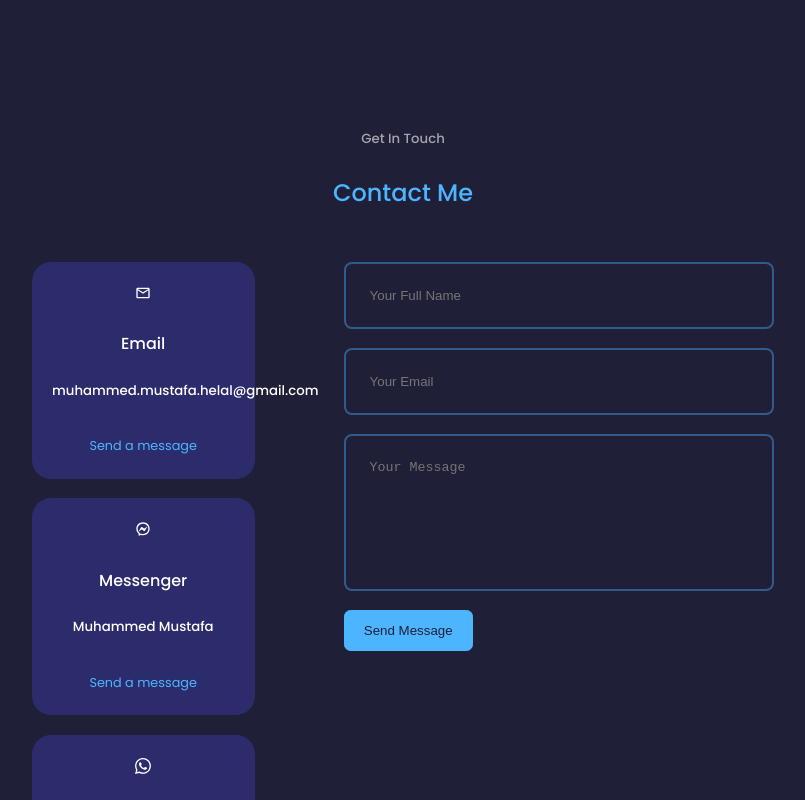
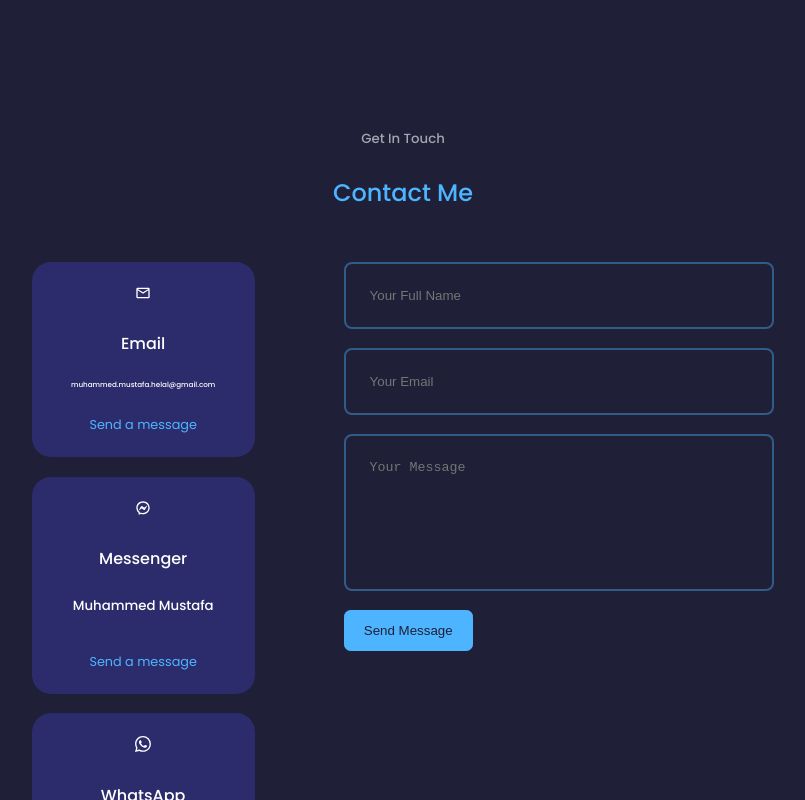
Before and after one commit to muhammed-mustafa-helal/personal-portolio, a Next.js app: page / in a window 1280 px wide. Shown: the top 800 px of the page, without its empty margins (237-1042 px from the left). Built offline with nearby package versions, Linux system fonts and the light colour scheme.

Commit message:
conntected the form with Emailjs service

```diff
--- a/components/Contact/Contact.jsx
+++ b/components/Contact/Contact.jsx
@@ -1,9 +1,26 @@
+import { useRef } from "react";
+import emailjs from "emailjs-com";
+
 import classes from "./Contact.module.css";
 import { MdOutlineEmail } from "react-icons/md";
 import { RiMessengerLine } from "react-icons/ri";
 import { BsWhatsapp } from "react-icons/bs";
 
 const Contact = () => {
+  const form = useRef();
+  const sendEmail = (e) => {
+    e.preventDefault();
+
+    emailjs.sendForm(
+      "service_m7p3k08",
+      "template_ippgtgo",
+      form.current,
+      "12k_NFoMy3VBCiwhb"
+    );
+
+    e.target.reset();
+  };
+
   return (
     <section id="contact">
       <h5>Get In Touch</h5>
@@ -13,7 +30,9 @@ const Contact = () => {
           <article className={classes.contact__option}>
             <MdOutlineEmail className={classes["contanct__option-icon"]} />
             <h4>Email</h4>
-            <h5>muhammed.mustafa.helal@gmail.com</h5>
+            <h5 className={classes["contact__option-email"]}>
+              muhammed.mustafa.helal@gmail.com
+            </h5>
             <a href="mailto:muhammed.mustafa.helal@gmail.com">Send a message</a>
           </article>
           <article className={classes.contact__option}>
@@ -41,7 +60,7 @@ const Contact = () => {
             </a>
           </article>
         </div>
-        <form action="" className={classes.form}>
+        <form ref={form} onSubmit={sendEmail} className={classes.form}>
           <input
             type="text"
             name="name"
--- a/components/Contact/Contact.module.css
+++ b/components/Contact/Contact.module.css
@@ -19,6 +19,10 @@
   text-align: center;
   border: 1px solid transparent;
   transition: var(--transition);
+}
+
+.contact__option-email {
+  font-size: 0.625rem;
 }
 
 .contact__option:hover {
@@ -56,7 +60,11 @@
 }
 
 /* =========== Media Queries (medium devices) ============= */
-
+@media screen and (max-width: 1350px) {
+  .contact__option-email {
+    font-size: 0.45rem;
+  }
+}
 @media screen and (max-width: 1024px) {
   .contact__container {
     grid-template-columns: 1fr;
--- a/package.json
+++ b/package.json
@@ -9,6 +9,7 @@
     "lint": "next lint"
   },
   "dependencies": {
+    "emailjs-com": "^3.2.0",
     "next": "12.1.0",
     "react": "17.0.2",
     "react-dom": "17.0.2",
```
Also changed, not shown: 1 other file (tests, documents, lock files or other folders).
